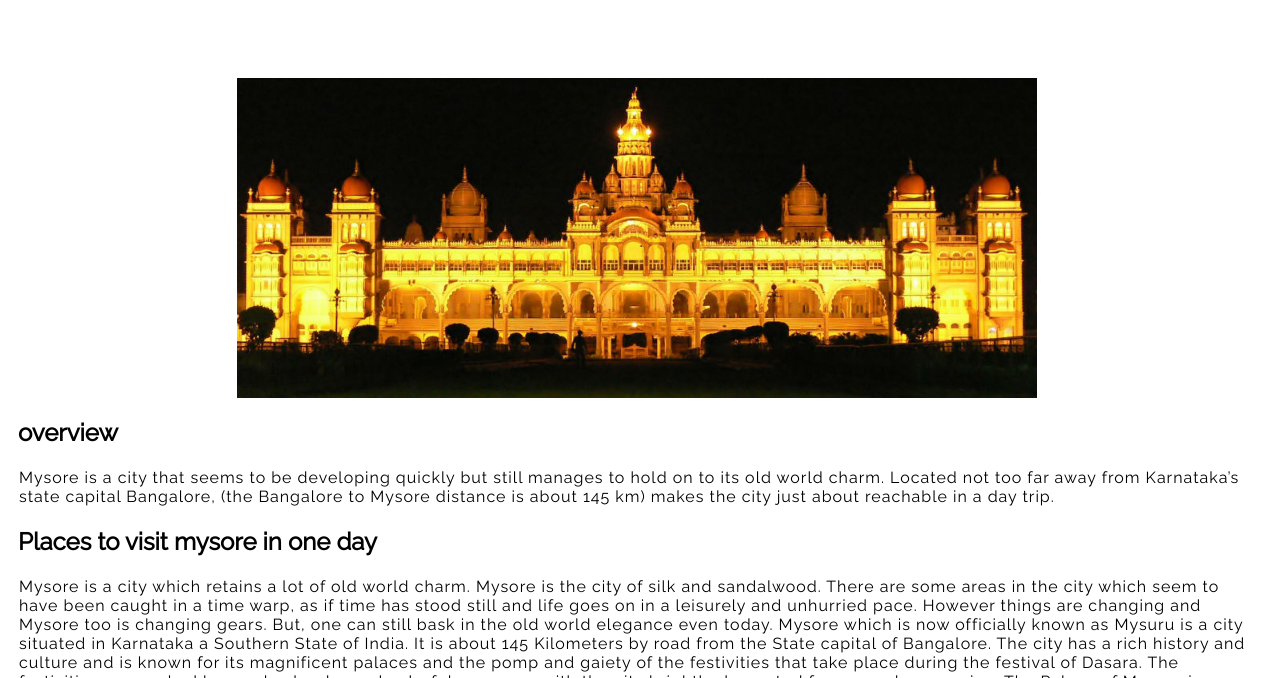
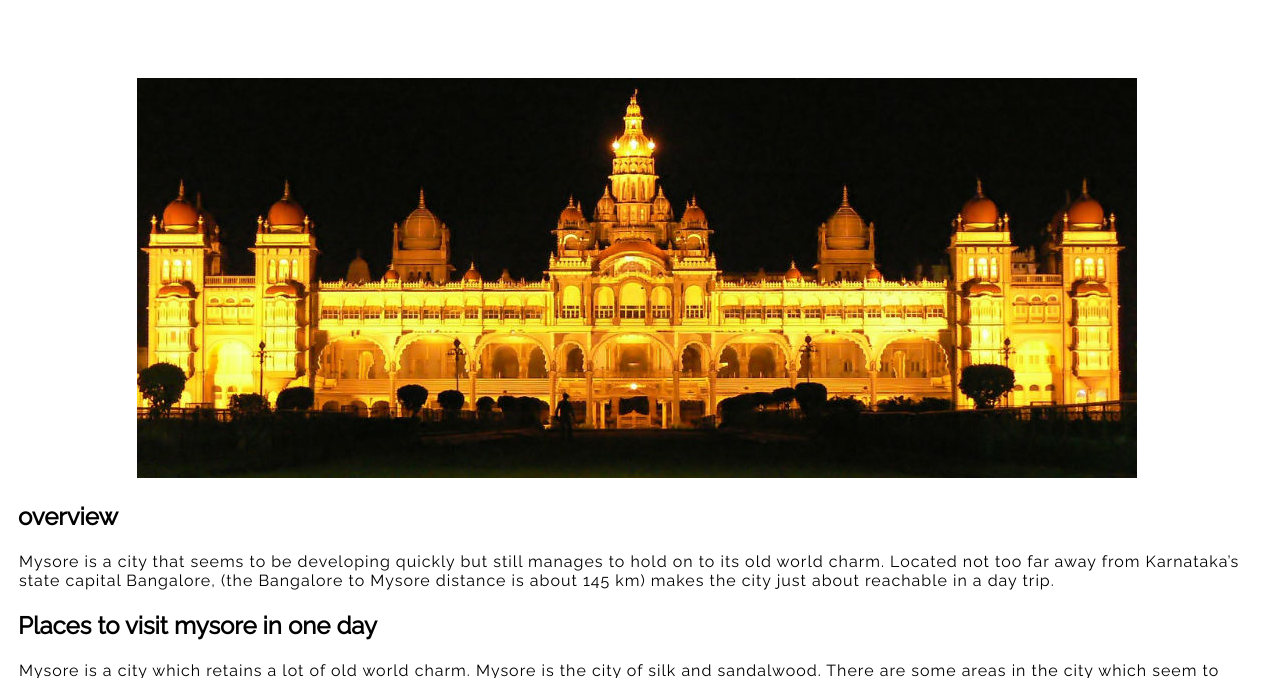
Before and after one commit to srinidhi9831/srinidhi-complete-portfolio, a plain HTML site: page blogs.html in a window 1280 px wide. Shown: the part 647-1325 px from the top of the page. Drawn offline with Linux system fonts and the light colour scheme.

Commit message:
bug: image fixed
blog image resized

```diff
--- a/mycss.css
+++ b/mycss.css
@@ -91,10 +91,9 @@ body{
 }
 
 .blog-img .hero-img{
-    max-width: 800px;
-    display: block;
+    max-width: fit-content;
+    display: inline;
     margin: auto;
-
 }
 
 .hero .hero-heading{
```
